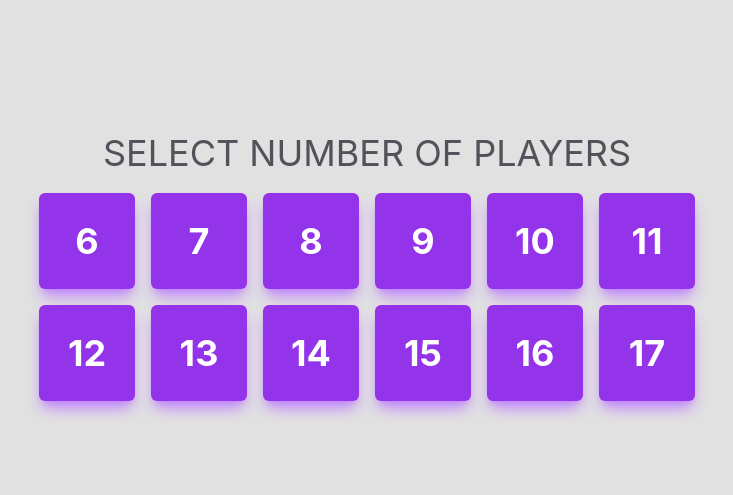
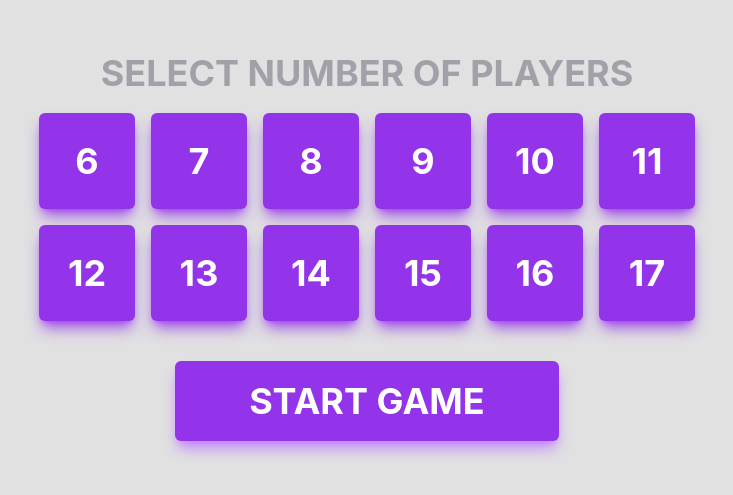
Before and after one commit to Matdrox/werewolf, a React (Create React App) app: page / in a window 1280 px wide. Shown: the part 143-638 px from the top of the page, without its empty margins (273-1006 px from the left). Built offline with nearby package versions, Linux system fonts and the light colour scheme.

Commit message:
[Added] Start Game Button

```diff
--- a/src/Menu.js
+++ b/src/Menu.js
@@ -21,7 +21,7 @@ const Menu = () => {
     //   </div>
     // </div>
     <div>
-      <p className='text-center text-4xl p-5 text-zinc-600'>
+      <p className='text-center text-4xl p-5 font-bold text-zinc-400'>
         SELECT NUMBER OF PLAYERS
       </p>
       <div className='grid grid-cols-4 gap-4 md:grid-cols-6'>
@@ -31,19 +31,39 @@ const Menu = () => {
             type='button'
             className={`col-span-1 w-24 h-24 text-4xl rounded-md shadow-lg text-white font-bold ${
               num === selectedButton
-							? 'bg-orange-500 shadow-orange-300'
-							: 'bg-purple-600 shadow-purple-400'
+                ? 'bg-orange-500 shadow-orange-500/80'
+                : 'bg-purple-600 shadow-purple-600/80'
             }`}
             whileHover={{ scale: 1.1 }}
             whileTap={{ scale: 1, transition: { duration: 0.03 } }}
             transition={{ duration: 0.1 }}
-						animate={{backgroundColor: num === selectedButton ? 'rgb(249 115 22)' : 'rgb(147 51 234)'}}
+            animate={{
+              backgroundColor:
+                num === selectedButton ? 'rgb(249 115 22)' : 'rgb(147 51 234)',
+            }}
             onClick={() => handleButtonClick(num)}
           >
             {num}
           </motion.button>
         ))}
       </div>
+
+      <div className='flex justify-center'>
+        <motion.button
+          className='w-96 h-20 m-10 bg-purple-600 shadow-lg shadow-purple-400 rounded-md transition-shadow'
+          whileHover={{
+            scale: 1.05,
+            backgroundColor: 'rgb(249 115 22)',
+            boxShadow:
+              '0 10px 15px -3px rgb(249 115 22 / 0.8), 0 4px 6px -4px rgb(249 115 22 / 0.8)',
+            transition: { duration: 0.1 },
+          }}
+          whileTap={{ scale: 1 }}
+          transition={{ duration: 0.1 }}
+        >
+          <p className='text-white text-4xl font-bold'>START GAME</p>
+        </motion.button>
+      </div>
     </div>
   );
 };
```
